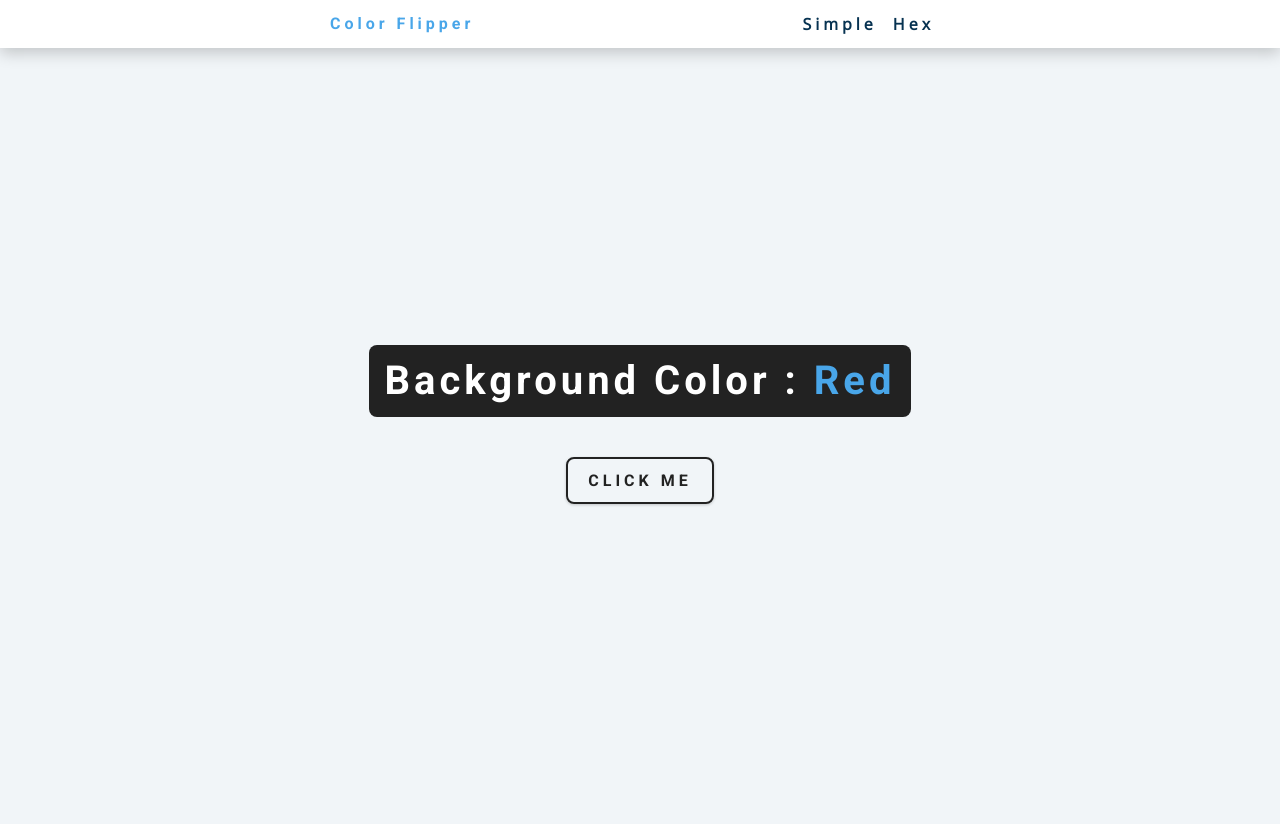
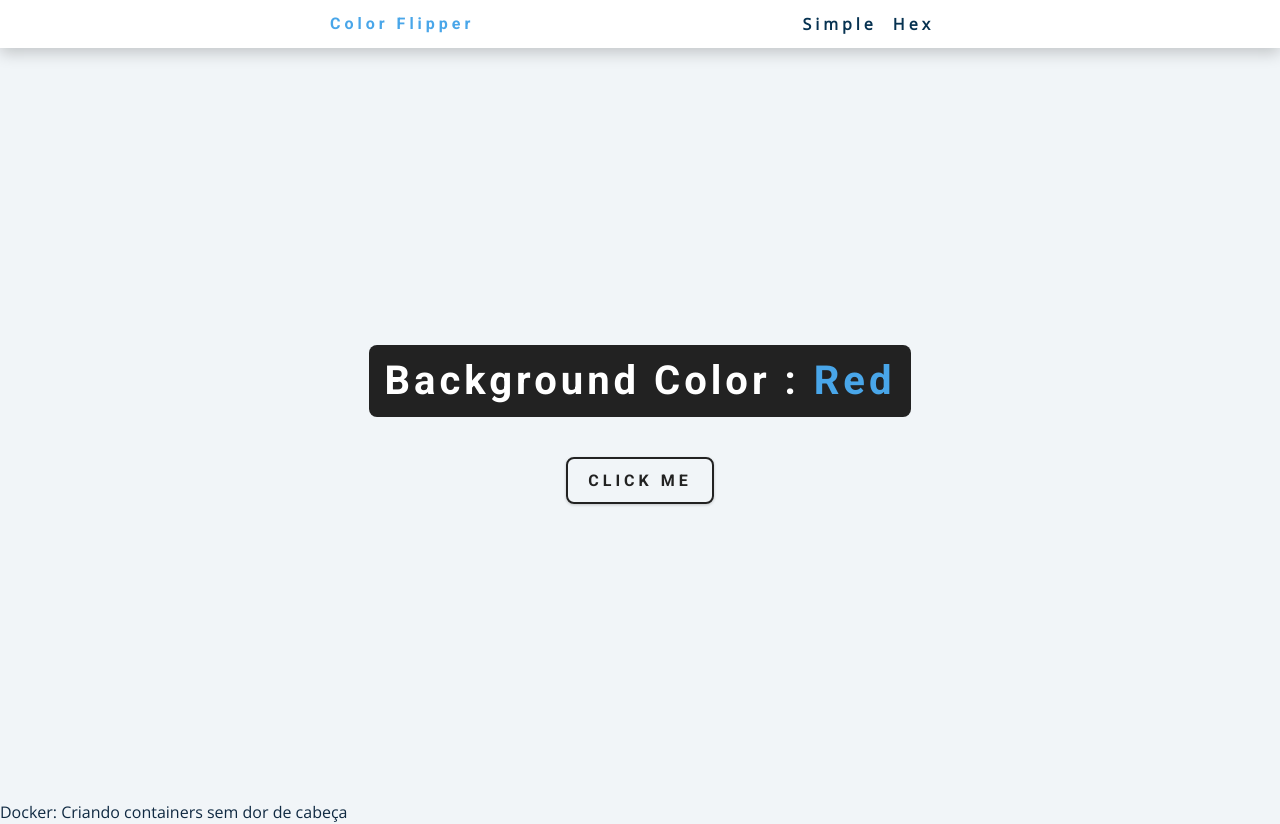
Before and after one commit to muritadb/Projetos-estudos, a website: page ColorFlipper/index.html in a window 1280 px wide. Before the commit the page ends 800 px from the top, so only its background shows below. Drawn offline with nearby package versions, Linux system fonts and the light colour scheme.

Commit message:
add item into list

```diff
--- a/ColorFlipper/index.html
+++ b/ColorFlipper/index.html
@@ -34,7 +34,9 @@
 
     </div>
   </main>
-
+  <ul>
+    <li>Docker: Criando containers sem dor de cabeça</li>
+  </ul>
   <script src="./js/app.js"></script>
 </body>
 
```
